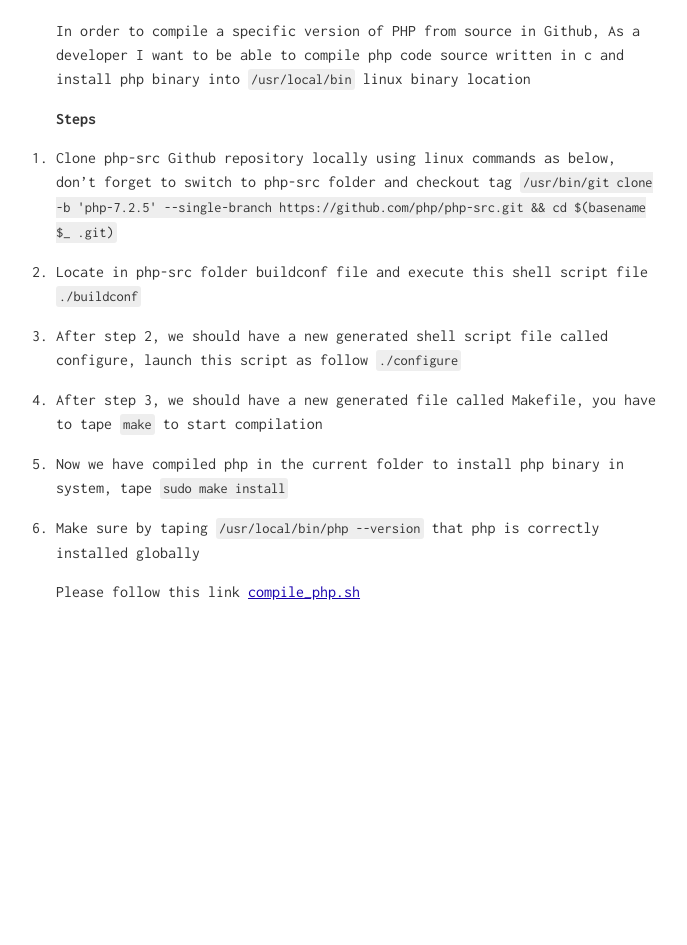
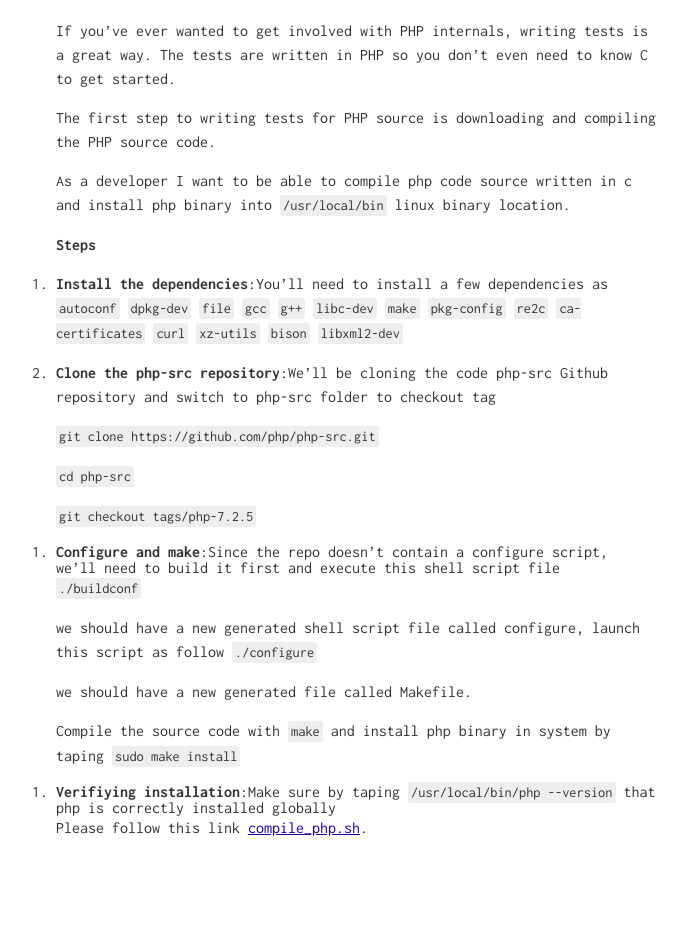
Before and after one commit to dridi-sirine/dridi-sirine.github.io, a Jekyll site: the page built from _posts/2018-05-13-compile-php-from-source.md, in a window 1280 px wide. Shown: the part 569-1514 px from the top of the page, without its empty margins (284-971 px from the left). Built offline with Jekyll 4.4.1, drawn with Linux system fonts in a browser that asks for light colours; comment, search, counter and statistics services are not loaded; before the commit the page ends 1278 px from its top, so only the background shows below that.

Commit message:
Update article

```diff
--- a/_posts/2018-05-13-compile-php-from-source.md
+++ b/_posts/2018-05-13-compile-php-from-source.md
@@ -11,23 +11,36 @@ tags: [ci, gitlab]
 
 **Goal**
 
-In order to compile a specific version of PHP from source in Github,
+If you've ever wanted to get involved with PHP internals, writing tests is a great way. The tests are written in PHP so you don't even need to know C to get started.
+
+The first step to writing tests for PHP source is downloading and compiling the PHP source code.
+
 As a developer
-I want to be able to compile php code source written in c and install php binary into `/usr/local/bin` linux binary location
+I want to be able to compile php code source written in c and install php binary into `/usr/local/bin` linux binary location.
 
 **Steps**
 
-1. Clone php-src Github repository locally using linux commands as below, don't forget to switch to php-src folder and checkout tag
-`/usr/bin/git clone -b 'php-7.2.5' --single-branch https://github.com/php/php-src.git && cd $(basename $_ .git)`
+1. **Install the dependencies**:You'll need to install a few dependencies as `autoconf` `dpkg-dev` `file` `gcc` `g++` `libc-dev` `make` `pkg-config` `re2c` `ca-certificates` `curl` `xz-utils` `bison` `libxml2-dev`
 
-2. Locate in php-src folder buildconf file and execute this shell script file `./buildconf`
+2. **Clone the php-src repository**:We'll be cloning the code php-src Github repository and switch to php-src folder to checkout tag
 
-3. After step 2, we should have a new generated shell script file called configure, launch this script as follow `./configure`
+ `git clone https://github.com/php/php-src.git`
 
-4. After step 3, we should have a new generated file called Makefile, you have to tape `make` to start compilation
+ `cd php-src`
 
-5. Now we have compiled php in the current folder to install php binary in system, tape `sudo make install`
+ `git checkout tags/php-7.2.5`
 
-6. Make sure by taping `/usr/local/bin/php --version` that php is correctly installed globally
+3. **Configure and make**:Since the repo doesn't contain a configure script, we'll need to build it first and execute this shell script file
 
-Please follow this link [compile_php.sh](https://github.com/dridi-sirine/compile_php)
+  `./buildconf`
+
+ we should have a new generated shell script file called configure, launch this script as follow
+  `./configure`
+
+ we should have a new generated file called Makefile.
+
+  Compile the source code with `make`  and install php binary in system by taping `sudo make install`
+
+4. **Verifiying installation**:Make sure by taping `/usr/local/bin/php --version` that php is correctly installed globally
+
+Please follow this link [compile_php.sh](https://github.com/dridi-sirine/compile_php).
```
Also changed, not shown: _posts/images/10 php is correctly installed globally.png (added), _posts/images/1clone from php-src.png (added), _posts/images/2git clone from php src.png (added), _posts/images/3switch to php-src folder.png (added), _posts/images/4checkout tag.png (added), _posts/images/5Locate in php-src folder buildconf file.png (added), _posts/images/6configure.png (added), _posts/images/7a new generated file called Makefile.png (added), _posts/images/8start compilation with make.png (added), _posts/images/9install php binary in system.png (added), 1 other file.
